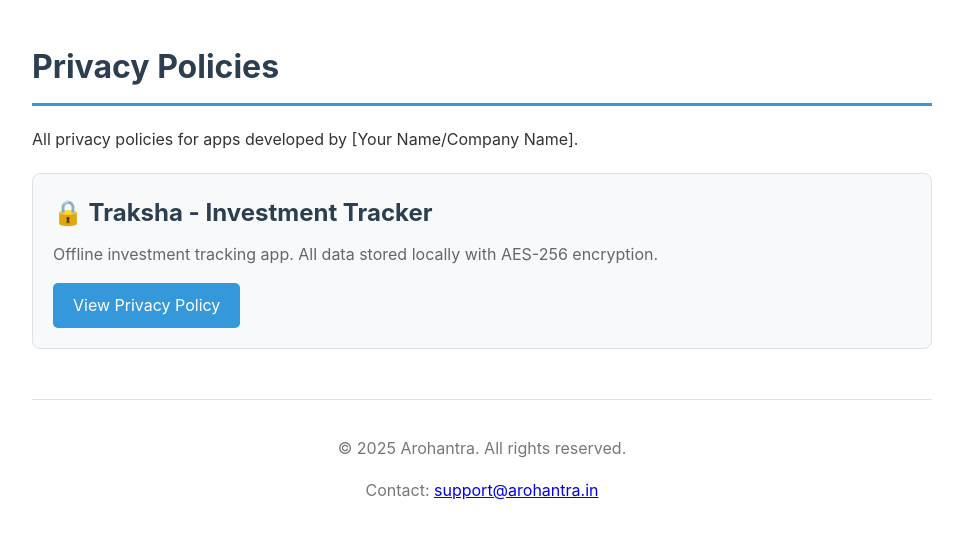
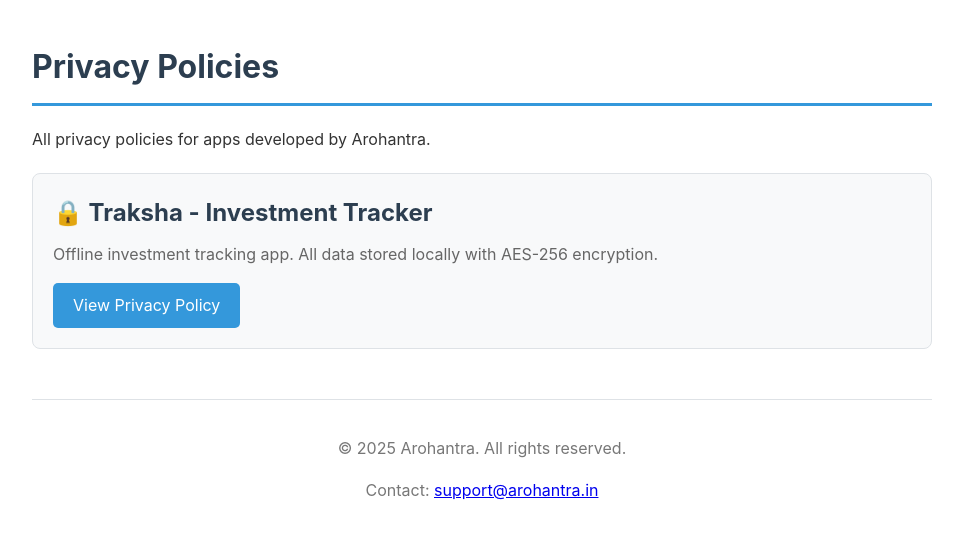
Before and after one commit to snehangshu2012/app-privacy-policies, a plain HTML site: page index.html in a window 1280 px wide. Shown: the whole page, without its empty margins (158-1121 px from the left). Drawn offline with Linux system fonts and the light colour scheme.

Commit message:
Updated company name

```diff
--- a/index.html
+++ b/index.html
@@ -63,7 +63,7 @@
 </head>
 <body>
     <h1>Privacy Policies</h1>
-    <p>All privacy policies for apps developed by [Your Name/Company Name].</p>
+    <p>All privacy policies for apps developed by Arohantra.</p>
 
     <!-- App 1: Traksha -->
     <div class="app-card">
```
